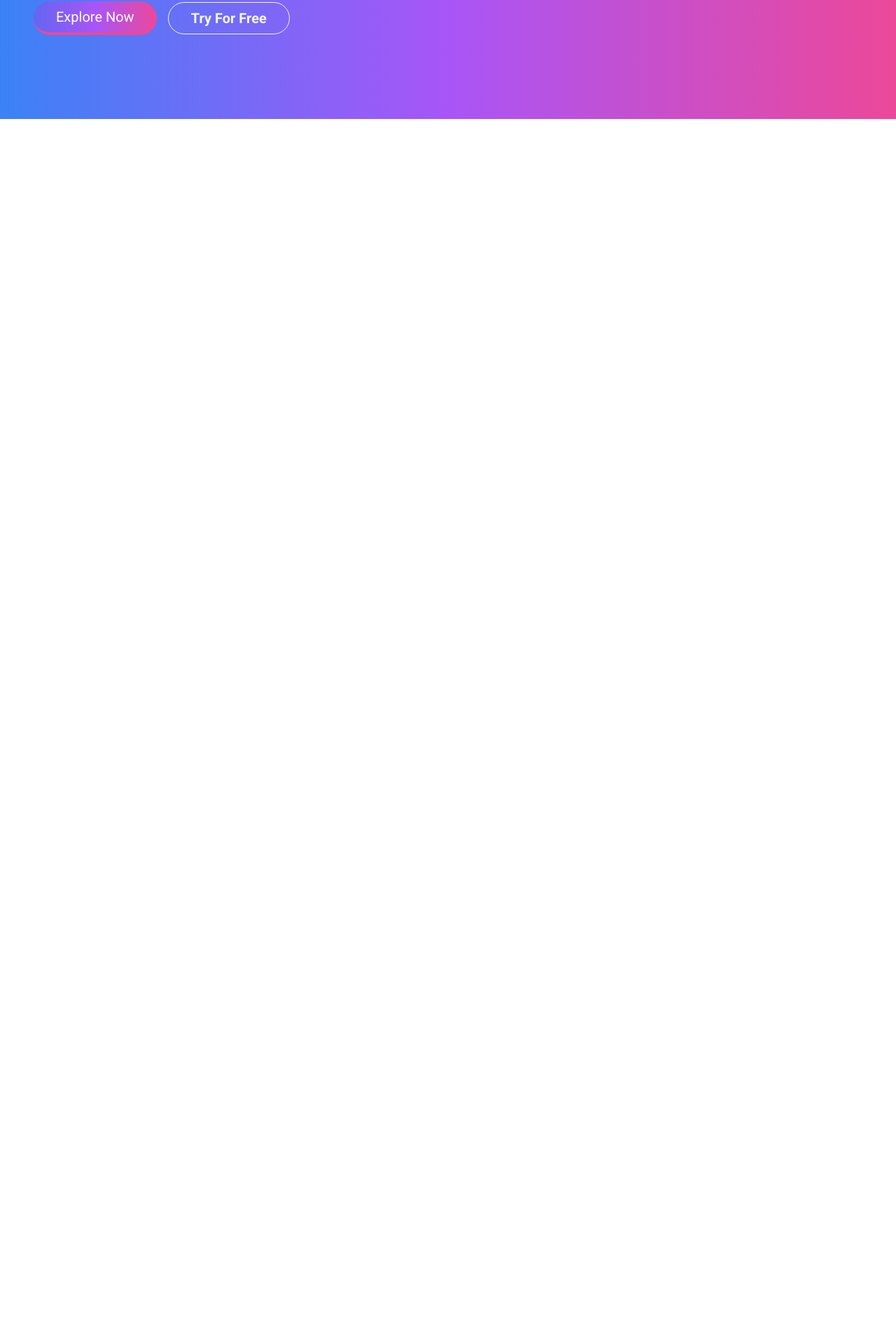
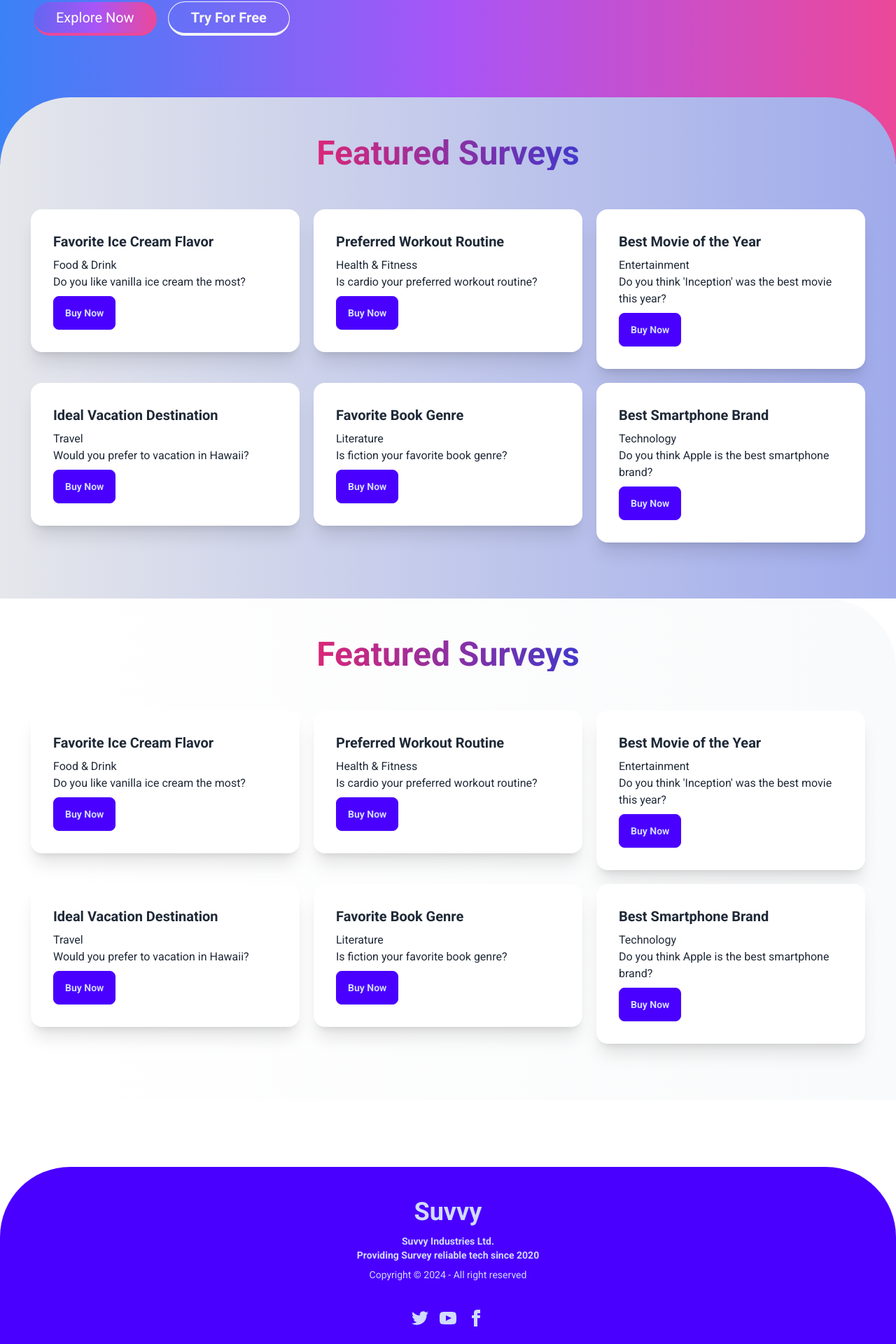
Before and after one commit to Muhammadshipon/Suvvy-client-2024, a React (Vite) app: page / in a window 1280 px wide. Shown: the part 574-2494 px from the top of the page at 70% size. Before the commit the page ends 800 px from the top, so only its background shows below. Built offline with nearby package versions, Linux system fonts and the light colour scheme.

Commit message:
footer section added

```diff
--- /dev/null
+++ b/public/survey.json
@@ -0,0 +1,62 @@
+[
+  {
+    "title": "Favorite Ice Cream Flavor",
+    "short_description": "Do you like vanilla ice cream the most?",
+    "total_votes": 2345,
+    "category": "Food & Drink",
+    "votes": {
+      "yes": 1200,
+      "no": 1145
+    }
+  },
+  {
+    "title": "Preferred Workout Routine",
+    "short_description": "Is cardio your preferred workout routine?",
+    "total_votes": 1876,
+    "category": "Health & Fitness",
+    "votes": {
+      "yes": 987,
+      "no": 889
+    }
+  },
+  {
+    "title": "Best Movie of the Year",
+    "short_description": "Do you think 'Inception' was the best movie this year?",
+    "total_votes": 4567,
+    "category": "Entertainment",
+    "votes": {
+      "yes": 2500,
+      "no": 2067
+    }
+  },
+  {
+    "title": "Ideal Vacation Destination",
+    "short_description": "Would you prefer to vacation in Hawaii?",
+    "total_votes": 3210,
+    "category": "Travel",
+    "votes": {
+      "yes": 1800,
+      "no": 1410
+    }
+  },
+  {
+    "title": "Favorite Book Genre",
+    "short_description": "Is fiction your favorite book genre?",
+    "total_votes": 1987,
+    "category": "Literature",
+    "votes": {
+      "yes": 1098,
+      "no": 889
+    }
+  },
+  {
+    "title": "Best Smartphone Brand",
+    "short_description": "Do you think Apple is the best smartphone brand?",
+    "total_votes": 2890,
+    "category": "Technology",
+    "votes": {
+      "yes": 1600,
+      "no": 1290
+    }
+  }
+]
--- a/src/Components/Banner.jsx
+++ b/src/Components/Banner.jsx
@@ -2,8 +2,8 @@
 
 const Banner = () => {
   return (
-    <section className="bg-gradient-to-r from-blue-500 via-purple-500 to-pink-500 text-gray-100">
-    <div className="container flex flex-col justify-center p-6 mx-auto sm:py-12 lg:py-24 lg:flex-row lg:justify-between">
+    <section className="bg-gradient-to-r pb-16 pt-16 lg:pt-0 from-blue-500 via-purple-500 to-pink-500 text-gray-100">
+    <div className="container flex flex-col justify-center items-center p-6 mx-auto sm:py-12 lg:py-24 lg:flex-row lg:justify-between">
       <div className="flex flex-col justify-center p-6 text-center rounded-sm lg:max-w-md xl:max-w-lg lg:text-left">
 
         <h1 className="text-5xl font-bold leading-none sm:text-6xl">Easiest
@@ -17,7 +17,7 @@ Everything you need to survey your customers and employees, get powerful survey
         </p>
         <div className="flex flex-col space-y-4 sm:items-center sm:justify-center sm:flex-row sm:space-y-0 sm:space-x-4 lg:justify-start">
           <a rel="noopener noreferrer" href="#" className=" text-white bg-gradient-to-r from-indigo-500 via-purple-500 to-pink-500 text-xl px-8 py-2 rounded-full hover:scale-105 border-b-4 border-pink-500">Explore Now</a>
-          <a rel="noopener noreferrer" href="#" className="px-8 py-2 text-xl font-semibold border hover:scale-105 border-gray-100 rounded-full">Try For Free</a>
+          <a rel="noopener noreferrer" href="#" className="px-8 py-2 text-xl font-semibold border-b-4 border hover:scale-105  border-gray-100 rounded-full">Try For Free</a>
         </div>
       </div>
       <div className="flex items-center justify-center p-6 mt-8 lg:mt-0 h-72 sm:h-80 lg:h-96 xl:h-112 2xl:h-128 ">
--- /dev/null
+++ b/src/Components/FeaturedSurveySection.jsx
@@ -0,0 +1,28 @@
+import { useEffect, useState } from "react";
+import SectionTitle from "../Shared/SectionTitle";
+import SurveyCard from "../Shared/SurveyCard";
+
+
+const FeaturedSurveySection = () => {
+  const [surveys,setSurveys] = useState([]);
+  useEffect(()=>{
+    fetch('survey.json')
+    .then(res=>res.json())
+    .then(data=>setSurveys(data));
+
+  },[])
+  return (
+    <div className="  bg-gradient-to-r from-gray-200 to-[#A0ABEB]    rounded-t-[100px]  relative bottom-24 flex flex-col justify-center items-center">
+       <SectionTitle>Featured Surveys</SectionTitle>
+
+     <div className="grid grid-cols-1 md:grid-cols-2 lg:grid-cols-3 gap-5 pb-20 ">
+      {
+        surveys.map((survey,idx)=><SurveyCard survey={survey} key={idx}></SurveyCard>)
+      }
+
+      </div>
+    </div>
+  );
+};
+
+export default FeaturedSurveySection;
--- /dev/null
+++ b/src/Components/Footer.jsx
@@ -0,0 +1,26 @@
+
+
+const Footer = () => {
+  return (
+    <div>
+      <footer className="footer rounded-t-[100px] footer-center p-10 bg-primary text-primary-content">
+  <aside>
+  <a className="btn btn-ghost text-4xl font-sans">Suvvy</a>
+    <p className="font-bold">
+      Suvvy Industries Ltd. <br/>Providing Survey  reliable tech since 2020
+    </p>
+    <p>Copyright © 2024 - All right reserved</p>
+  </aside>
+  <nav>
+    <div className="grid grid-flow-col gap-4">
+      <a><svg xmlns="http://www.w3.org/2000/svg" width="24" height="24" viewBox="0 0 24 24" className="fill-current"><path d="M24 4.557c-.883.392-1.832.656-2.828.775 1.017-.609 1.798-1.574 2.165-2.724-.951.564-2.005.974-3.127 1.195-.897-.957-2.178-1.555-3.594-1.555-3.179 0-5.515 2.966-4.797 6.045-4.091-.205-7.719-2.165-10.148-5.144-1.29 2.213-.669 5.108 1.523 6.574-.806-.026-1.566-.247-2.229-.616-.054 2.281 1.581 4.415 3.949 4.89-.693.188-1.452.232-2.224.084.626 1.956 2.444 3.379 4.6 3.419-2.07 1.623-4.678 2.348-7.29 2.04 2.179 1.397 4.768 2.212 7.548 2.212 9.142 0 14.307-7.721 13.995-14.646.962-.695 1.797-1.562 2.457-2.549z"></path></svg></a>
+      <a><svg xmlns="http://www.w3.org/2000/svg" width="24" height="24" viewBox="0 0 24 24" className="fill-current"><path d="M19.615 3.184c-3.604-.246-11.631-.245-15.23 0-3.897.266-4.356 2.62-4.385 8.816.029 6.185.484 8.549 4.385 8.816 3.6.245 11.626.246 15.23 0 3.897-.266 4.356-2.62 4.385-8.816-.029-6.185-.484-8.549-4.385-8.816zm-10.615 12.816v-8l8 3.993-8 4.007z"></path></svg></a>
+      <a><svg xmlns="http://www.w3.org/2000/svg" width="24" height="24" viewBox="0 0 24 24" className="fill-current"><path d="M9 8h-3v4h3v12h5v-12h3.642l.358-4h-4v-1.667c0-.955.192-1.333 1.115-1.333h2.885v-5h-3.808c-3.596 0-5.192 1.583-5.192 4.615v3.385z"></path></svg></a>
+    </div>
+  </nav>
+</footer>
+    </div>
+  );
+};
+
+export default Footer;
--- /dev/null
+++ b/src/Components/LatestSurveySection.jsx
@@ -0,0 +1,28 @@
+import { useEffect, useState } from "react";
+import SectionTitle from "../Shared/SectionTitle";
+import SurveyCard from "../Shared/SurveyCard";
+
+
+const LatestSurveySection = () => {
+  const [surveys,setSurveys] = useState([]);
+  useEffect(()=>{
+    fetch('survey.json')
+    .then(res=>res.json())
+    .then(data=>setSurveys(data));
+
+  },[])
+  return (
+    <div className="  bg-gradient-to-r from-white to-gray-50    rounded-t-[100px]  relative bottom-24 flex flex-col justify-center items-center">
+       <SectionTitle>Featured Surveys</SectionTitle>
+
+     <div className="grid grid-cols-1 md:grid-cols-2 lg:grid-cols-3 gap-5 pb-20 ">
+      {
+        surveys.map((survey,idx)=><SurveyCard survey={survey} key={idx}></SurveyCard>)
+      }
+
+      </div>
+    </div>
+  );
+};
+
+export default LatestSurveySection;
--- a/src/Components/Navbar.jsx
+++ b/src/Components/Navbar.jsx
@@ -7,24 +7,24 @@ const Navbar = () => {
   const link = <>
          <NavLink><li><a>Home</a></li></NavLink>
          <NavLink><li><a>Surveys</a></li></NavLink>
-         <NavLink><li><a>Pro User</a></li></NavLink>
+         <NavLink><li><a><span className="text-yellow-400">Pro</span>User</a></li></NavLink>
 
          </>
   return (
-    <div className="navbar px-20 fixed opacity-95  text-white bg-gradient-to-r from-[#36347C] to-[#A0ABEB] rounded-b-full">
-    <div className="navbar-start">
+    <div className="navbar pr-8 z-50 lg:px-20 opacity-90 fixed bg-gradient-to-r from-[#36347C] to-[#A0ABEB] rounded-b-full max-w-7xl mx-auto ">
+    <div className="navbar-start ">
       <div className="dropdown">
         <div tabIndex={0} role="button" className="btn btn-ghost lg:hidden">
           <svg xmlns="http://www.w3.org/2000/svg" className="h-5 w-5" fill="none" viewBox="0 0 24 24" stroke="currentColor"><path strokeLinecap="round" strokeLinejoin="round" strokeWidth="2" d="M4 6h16M4 12h8m-8 6h16" /></svg>
         </div>
-        <ul tabIndex={0} className="menu menu-sm dropdown-content mt-3 z-[1] p-2 shadow bg-base-100 rounded-box w-52">
+        <ul tabIndex={0} className=" text-black menu menu-sm dropdown-content mt-3 z-[1] p-2 shadow bg-base-100 rounded-box w-52">
           {link}
         </ul>
       </div>
-      <a className="btn btn-ghost text-4xl font-sans">Suvvy</a>
+      <a className="btn  btn-ghost text-4xl font-sans text-white">Suvvy</a>
     </div>
     <div className="navbar-center hidden lg:flex">
-      <ul className="menu menu-horizontal px-1">
+      <ul className="menu menu-horizontal px-1 text-white">
        {link}
       </ul>
     </div>
--- a/src/Layouts/MainLayouts.jsx
+++ b/src/Layouts/MainLayouts.jsx
@@ -1,12 +1,14 @@
+import Footer from "../Components/Footer";
 import Navbar from "../Components/Navbar";
 import Home from "../Pages/Home";
 
 
 const MainLayouts = () => {
   return (
-    <div>
+    <div className="max-w-7xl mx-auto ">
       <Navbar></Navbar>
       <Home></Home>
+      <Footer></Footer>
     </div>
   );
 };
--- a/src/Pages/Home.jsx
+++ b/src/Pages/Home.jsx
@@ -1,10 +1,16 @@
 import Banner from "../Components/Banner";
+import FeaturedSurveySection from "../Components/FeaturedSurveySection";
+import LatestSurveySection from "../Components/LatestSurveySection";
 
 
 const Home = () => {
   return (
     <div>
       <Banner></Banner>
+
+      <FeaturedSurveySection></FeaturedSurveySection>
+
+      <LatestSurveySection></LatestSurveySection>
     </div>
   );
 };
--- /dev/null
+++ b/src/Shared/SectionTitle.jsx
@@ -0,0 +1,11 @@
+
+
+const SectionTitle = ({children}) => {
+  return (
+
+      <h1 className="bg-gradient-to-r font-bold text-2xl lg:text-5xl my-14  from-pink-600  to-indigo-700 inline-block text-transparent bg-clip-text mx-auto">{children}</h1>
+
+  );
+};
+
+export default SectionTitle;
--- /dev/null
+++ b/src/Shared/SurveyCard.jsx
@@ -0,0 +1,23 @@
+
+
+const SurveyCard = ({survey}) => {
+  const {title,short_description,total_votes,category} =survey;
+  return (
+    <div>
+      <div className="card w-96 bg-base-100 shadow-xl">
+  <div className="card-body card-actions">
+    <h2 className="card-title">{title}</h2>
+    <div className="">
+    <h3>{category}</h3>
+    <p>{short_description}</p>
+    </div>
+    <div className="card-actions justify-end">
+      <button className="btn btn-primary">Buy Now</button>
+    </div>
+  </div>
+</div>
+    </div>
+  );
+};
+
+export default SurveyCard;
```
